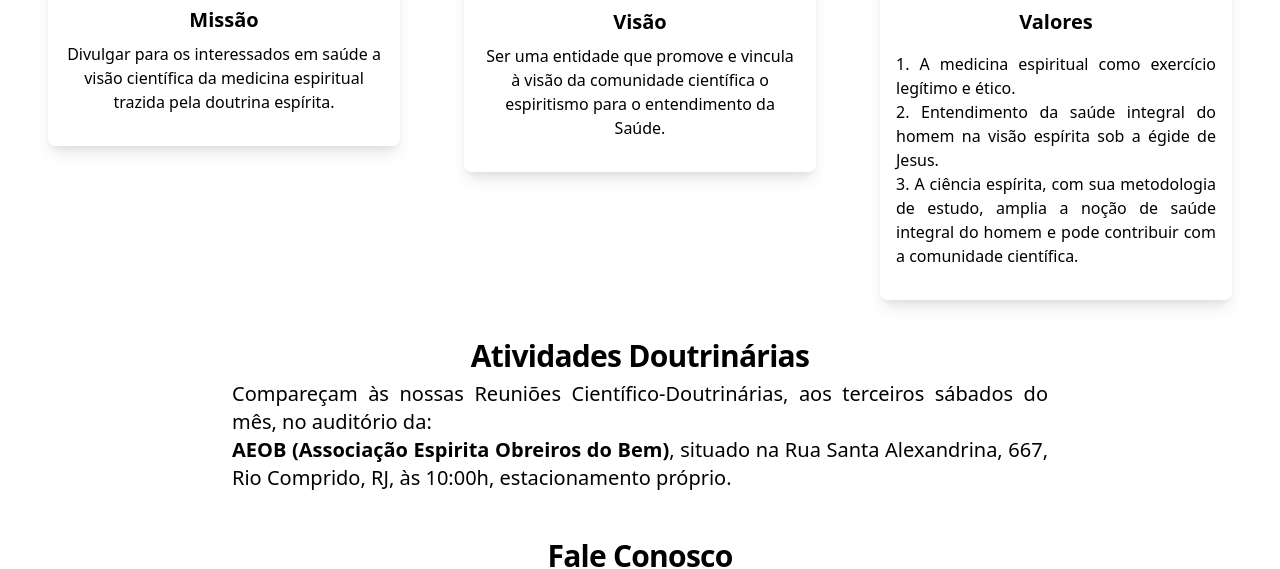
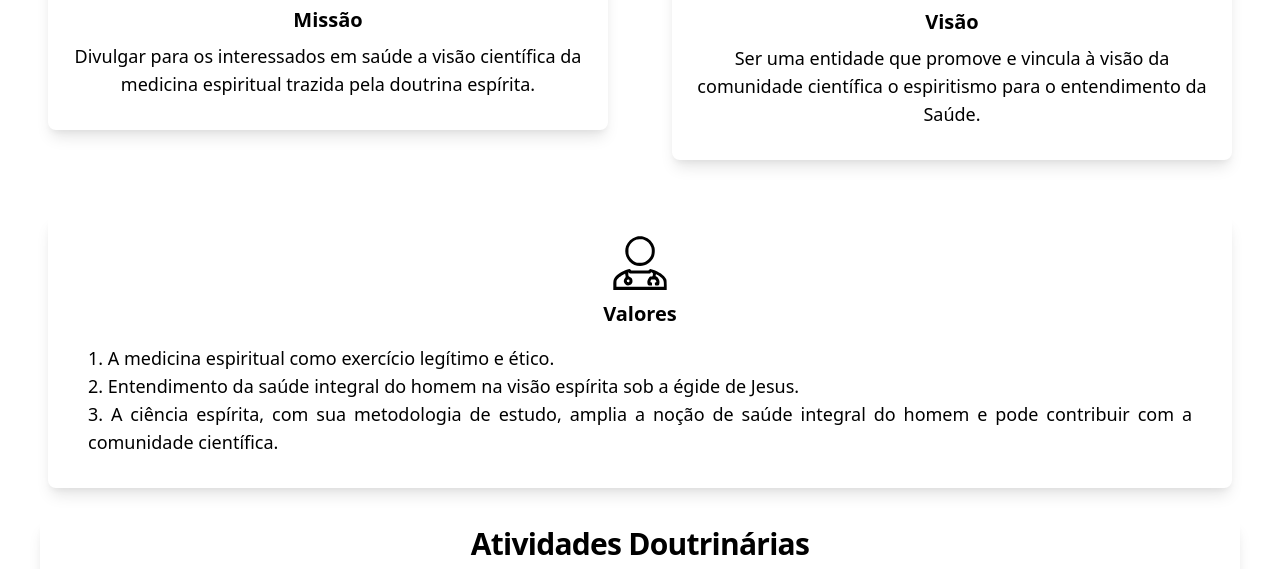
Before and after one commit to Fgomiden/ame-rio-app-v2, a Nuxt app: page / in a window 1280 px wide. Shown: the part 516-1085 px from the top of the page. Built offline with nearby package versions, Linux system fonts and the light colour scheme.

Commit message:
styles: landpage

```diff
--- a/components/General/Footer.vue
+++ b/components/General/Footer.vue
@@ -3,7 +3,7 @@
   	<div class="lg:max-w-7xl w-full mx-auto">
 			<div class="mt-12 pt-8">
         <p class="text-base leading-6 text-gray-400 dark:text-gray-100 text-center">
-          &copy; 2022 AME-Rio - Associação Médico Espírita do Estado do Rio de Janeiro.
+          &copy; {{ new Date().getFullYear() }} AME-Rio - Associação Médico Espírita do Estado do Rio de Janeiro.
         </p>
       </div>
     </div>
--- a/components/pagina-inicial/Atividades.vue
+++ b/components/pagina-inicial/Atividades.vue
@@ -1,15 +1,23 @@
 <template>
-  <div class="py-2 bg-white">
+  <div class="
+        py-2
+        mx-6
+        flex flex-col
+        relative
+        min-w-0
+        break-words
+        bg-white
+        shadow-lg
+        rounded-lg
+  ">
     <div class="max-w-xl mx-auto px-4 sm:px-6 lg:px-8">
-      <h2
-        class="
+      <h2 class="
           text-center text-3xl
           leading-8
           font-extrabold
           tracking-tight
           text-gray-900
-        "
-      >
+        ">
         Atividades Doutrinárias
       </h2>
     </div>
--- a/components/pagina-inicial/PrincipleCard.vue
+++ b/components/pagina-inicial/PrincipleCard.vue
@@ -20,10 +20,10 @@
               <img class="w-auto" :src="image" alt="Icon" />
             </div>
             <h6 class="text-xl font-semibold">{{ title }}</h6>
-            <p class="mt-2 mb-4 text-gray-600">
+            <p class="mt-2 mb-4 text-gray-600 text-lg">
               {{ description }}
             </p>
-            <div v-if="isValores" class="mt-2 mb-4 text-gray-600 text-justify">
+            <div v-if="isValores" class="mt-2 mb-4 mx-6 text-lg text-gray-600 text-justify">
               1. A medicina espiritual como exercício legítimo e ético.<br />
               2. Entendimento da saúde integral do homem na visão espírita sob a
               égide de Jesus.<br />
--- a/pages/index.vue
+++ b/pages/index.vue
@@ -5,6 +5,7 @@
         <banner />
       </section>
       <section id="principios">
+        <div class="flex flex-col">
           <div class="flex flex-col md:flex-row md:justify-around">
             <principle-card
               title="Missão"
@@ -17,11 +18,14 @@
                   científica o espiritismo para o entendimento da Saúde."
               image="./icons/stethoscope-icon.svg"
             />
+          </div>
+          <div class="flex">
             <principle-card
               title="Valores"
               isValores
               image="./icons/doctor-icon.svg"
             />
+          </div>
         </div>
       </section>
       <section id="atividades">
```
Lines whose indentation alone changed are shown as unchanged.
